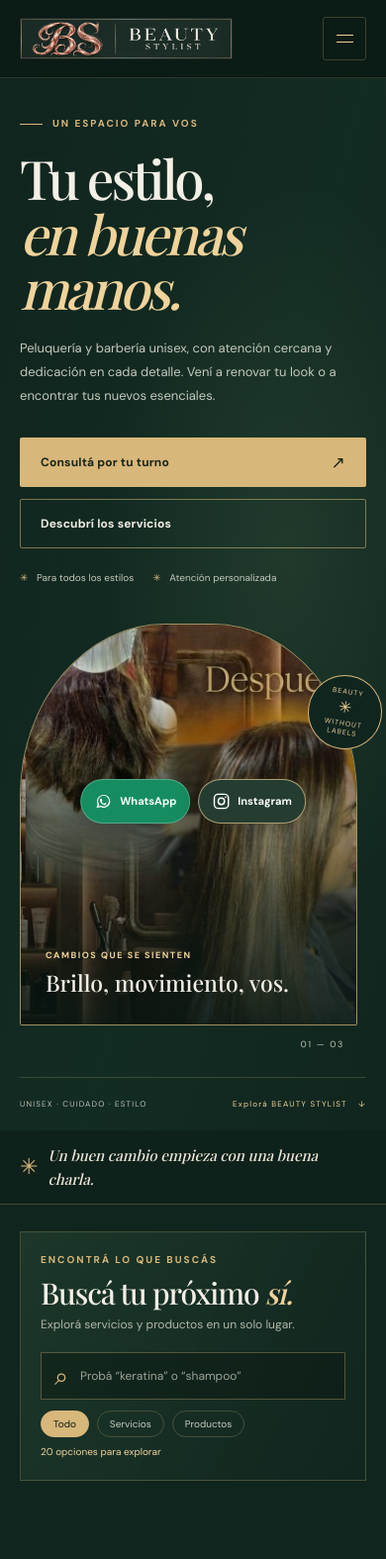
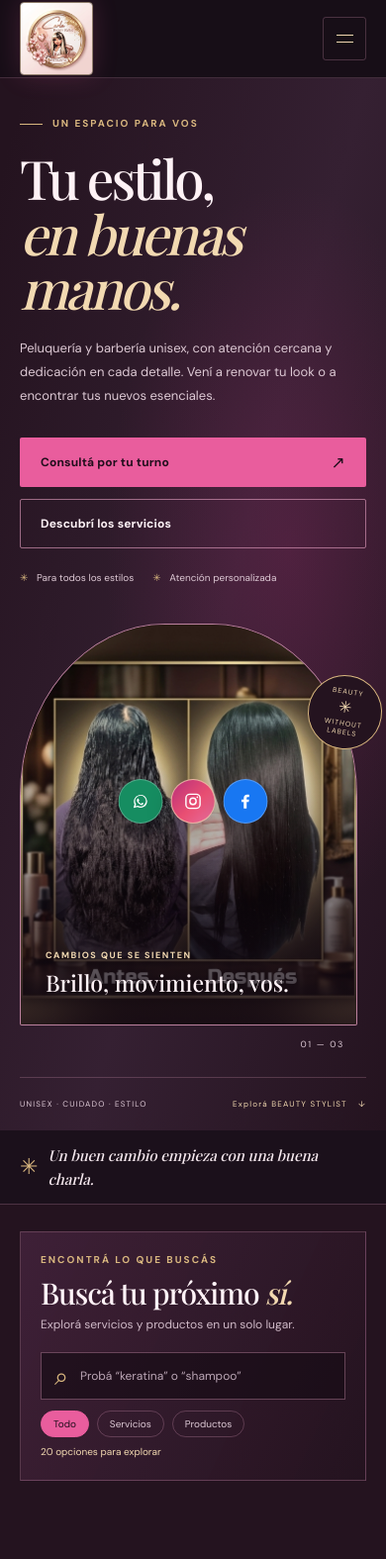
Before and after one commit to koko-teck/carla, a plain HTML site: page index.html in a window 390 px wide. Shown: the top 1575 px of the page at 99% size. Drawn offline with nearby package versions, Linux system fonts and the light colour scheme.

Commit message:
Add files via upload

```diff
--- a/index.html
+++ b/index.html
@@ -7,7 +7,7 @@
       name="description"
       content="BEAUTY STYLIST: peluquería y barbería unisex. Cortes, color, tratamientos y productos para cuidar tu estilo. Consultanos por WhatsApp."
     />
-    <meta name="theme-color" content="#10251e" />
+    <meta name="theme-color" content="#24131f" />
     <meta name="whatsapp-number" content="549223620968" />
     <meta property="og:title" content="BEAUTY STYLIST — Peluquería & Barbería Unisex" />
     <meta property="og:description" content="Peluquería y barbería unisex. Cortes, color, tratamientos y productos para cuidar tu estilo." />
@@ -28,7 +28,7 @@
         <a class="brand" href="#inicio" aria-label="BEAUTY STYLIST, inicio">
           <img
             class="brand-logo"
-            src="assets/beauty-stylist-logo-horizontal.jpeg"
+            src="assets/beauty-stylist-logo-current.jpg"
             alt="BEAUTY STYLIST — Peluquería y barbería unisex"
             fetchpriority="high"
           />
@@ -87,8 +87,8 @@
           <div class="hero-visual">
             <div class="hero-image-frame">
               <img
-                src="assets/transformacion-alisado.jpg"
-                alt="Resultado de alisado y color: cabello con más brillo, largo y movimiento"
+                src="assets/transformacion-keratina-nueva.jpg"
+                alt="Antes y después de un tratamiento de keratina que deja el cabello oscuro más liso y brillante"
               />
               <div class="image-caption">
                 <span>CAMBIOS QUE SE SIENTEN</span>
@@ -266,16 +266,16 @@
           </div>
           <div class="results-grid">
             <figure class="result-card result-card-tall">
-              <img src="assets/transformacion-alisado.jpg" alt="Antes y después de un trabajo de iluminación y alisado" loading="lazy" />
-              <figcaption><span>ALISADO & LUZ</span><span>01 / 03</span></figcaption>
+              <img src="assets/transformacion-keratina-nueva.jpg" alt="Antes y después de un tratamiento de keratina en cabello oscuro" loading="lazy" />
+              <figcaption><span>KERATINA & SUAVIDAD</span><span>01 / 03</span></figcaption>
             </figure>
             <figure class="result-card result-card-offset">
-              <img src="assets/transformacion-cobre.jpg" alt="Antes y después de una transformación de color cobrizo" loading="lazy" />
+              <img src="assets/transformacion-cobriza.png" alt="Antes y después de una transformación de color cobrizo" loading="lazy" />
               <figcaption><span>COLOR COBRIZO</span><span>02 / 03</span></figcaption>
             </figure>
             <figure class="result-card result-card-tall">
-              <img src="assets/transformacion-keratina.jpg" alt="Antes y después de un tratamiento de keratina en cabello oscuro" loading="lazy" />
-              <figcaption><span>KERATINA & SUAVIDAD</span><span>03 / 03</span></figcaption>
+              <img src="assets/transformacion-color-borgona.png" alt="Antes y después de una transformación de color rojo borgoña" loading="lazy" />
+              <figcaption><span>COLOR BORGÓÑA</span><span>03 / 03</span></figcaption>
             </figure>
           </div>
         </div>
@@ -417,7 +417,7 @@
         <a class="brand footer-brand" href="#inicio" aria-label="BEAUTY STYLIST, volver al inicio">
           <img
             class="brand-logo"
-            src="assets/beauty-stylist-logo-horizontal.jpeg"
+            src="assets/beauty-stylist-logo-current.jpg"
             alt="BEAUTY STYLIST — Peluquería y barbería unisex"
             loading="lazy"
           />
@@ -459,6 +459,19 @@
         </svg>
         <span>Instagram</span>
       </a>
+      <a
+        class="floating-social-link floating-facebook"
+        href="https://www.facebook.com/Carla.beauty.stylist"
+        target="_blank"
+        rel="noopener noreferrer"
+        aria-label="Visitar Facebook de BEAUTY STYLIST (abre en una pestaña nueva)"
+        title="Facebook de BEAUTY STYLIST"
+      >
+        <svg viewBox="0 0 24 24" aria-hidden="true" focusable="false">
+          <path d="M13.5 21v-8h2.7l.4-3.1h-3.1V8c0-.9.3-1.5 1.6-1.5h1.7V3.7c-.3 0-1.4-.1-2.6-.1-2.6 0-4.4 1.6-4.4 4.5v1.8H7v3.1h2.8v8h3.7Z" />
+        </svg>
+        <span>Facebook</span>
+      </a>
     </nav>
   </body>
 </html>
--- a/styles.css
+++ b/styles.css
@@ -1,13 +1,17 @@
 :root {
   color-scheme: dark;
-  --forest: #10251e;
-  --forest-deep: #0b1b16;
-  --forest-soft: #19362b;
-  --gold: #d8b77a;
-  --gold-bright: #f0d39a;
-  --cream: #f2eee5;
-  --muted: #b3b7aa;
-  --line: rgba(216, 183, 122, 0.25);
+  --forest: #24131f;
+  --forest-deep: #170e17;
+  --forest-soft: #382033;
+  --gold: #d9b77f;
+  --gold-bright: #f2d9b1;
+  --cream: #fff3f7;
+  --muted: #d0bac8;
+  --rose: #f0a8ca;
+  --pink: #e95d9d;
+  --magenta: #b82e7a;
+  --heart-red: #ed4d61;
+  --line: rgba(240, 168, 202, 0.23);
   --serif: "Playfair Display", Georgia, serif;
   --sans: "DM Sans", Arial, sans-serif;
 }
@@ -92,8 +96,8 @@ img {
 .site-header {
   position: relative;
   z-index: 10;
-  border-bottom: 1px solid rgba(216, 183, 122, 0.17);
-  background: rgba(11, 27, 22, 0.92);
+  border-bottom: 1px solid rgba(240, 168, 202, 0.2);
+  background: rgba(23, 14, 23, 0.94);
 }
 
 .header-inner {
@@ -112,14 +116,17 @@ img {
 
 .brand-logo {
   display: block;
-  width: clamp(240px, 29vw, 360px);
+  width: clamp(84px, 9vw, 108px);
   height: auto;
-  aspect-ratio: 5 / 1;
+  aspect-ratio: 1;
   object-fit: contain;
+  border: 1px solid rgba(242, 217, 177, 0.55);
+  border-radius: 4px;
+  box-shadow: 0 0 26px rgba(233, 93, 157, 0.19);
 }
 
 .footer-brand .brand-logo {
-  width: clamp(200px, 23vw, 280px);
+  width: clamp(78px, 8vw, 96px);
 }
 
 .main-nav {
@@ -129,7 +136,7 @@ img {
 }
 
 .main-nav > a {
-  color: #e3e2d8;
+  color: #f6e7ef;
   font-size: 11px;
   font-weight: 600;
   letter-spacing: 0.12em;
@@ -184,8 +191,8 @@ img {
   overflow: hidden;
   padding-top: 72px;
   background:
-    radial-gradient(ellipse at 75% 45%, rgba(63, 88, 64, 0.32), transparent 45%),
-    linear-gradient(105deg, #10251e 4%, #132c23 55%, #10251e 100%);
+    radial-gradient(ellipse at 75% 45%, rgba(184, 46, 122, 0.22), transparent 45%),
+    linear-gradient(105deg, #24131f 4%, #352032 55%, #24131f 100%);
 }
 
 .hero::before {
@@ -195,10 +202,10 @@ img {
   bottom: -56%;
   width: 70%;
   aspect-ratio: 1;
-  border: 1px solid rgba(216, 183, 122, 0.12);
+  border: 1px solid rgba(240, 168, 202, 0.13);
   border-radius: 50%;
   content: "";
-  box-shadow: 0 0 0 60px rgba(216, 183, 122, 0.015), 0 0 0 120px rgba(216, 183, 122, 0.015);
+  box-shadow: 0 0 0 60px rgba(233, 93, 157, 0.025), 0 0 0 120px rgba(233, 93, 157, 0.02);
 }
 
 .hero-layout {
@@ -248,7 +255,7 @@ h2,
 h1 {
   max-width: 610px;
   margin-bottom: 21px;
-  color: #f4f0e6;
+  color: #fff2f6;
   font-size: clamp(52px, 6.6vw, 83px);
   font-weight: 500;
   letter-spacing: -0.055em;
@@ -264,7 +271,7 @@ h2 em {
 .hero-intro {
   max-width: 485px;
   margin-bottom: 30px;
-  color: #c5c9bd;
+  color: #ddc9d4;
   font-size: 15px;
   line-height: 1.85;
 }
@@ -295,22 +302,22 @@ h2 em {
 }
 
 .button-gold {
-  background: var(--gold);
-  color: #18251c;
+  background: var(--pink);
+  color: #210e1c;
 }
 
 .button-gold:hover {
-  background: var(--gold-bright);
+  background: var(--rose);
 }
 
 .button-outline {
-  border-color: rgba(216, 183, 122, 0.55);
+  border-color: rgba(240, 168, 202, 0.58);
   color: var(--cream);
 }
 
 .button-outline:hover {
   border-color: var(--gold-bright);
-  background: rgba(216, 183, 122, 0.08);
+  background: rgba(233, 93, 157, 0.1);
 }
 
 .button-arrow {
@@ -323,7 +330,7 @@ h2 em {
   flex-wrap: wrap;
   gap: 25px;
   margin-top: 36px;
-  color: #c2c7ba;
+  color: #ddc8d4;
   font-size: 11px;
 }
 
@@ -342,15 +349,15 @@ h2 em {
   position: relative;
   height: 398px;
   overflow: hidden;
-  border: 1px solid rgba(216, 183, 122, 0.7);
+  border: 1px solid rgba(240, 168, 202, 0.72);
   border-radius: 48% 48% 2px 2px;
-  background: #263a2d;
+  background: #392032;
 }
 
 .hero-image-frame::after {
   position: absolute;
   inset: 30% 0 0;
-  background: linear-gradient(transparent, rgba(10, 24, 19, 0.88));
+  background: linear-gradient(transparent, rgba(22, 11, 20, 0.88));
   content: "";
 }
 
@@ -414,7 +421,7 @@ h2 em {
   position: absolute;
   right: 22px;
   bottom: 1px;
-  color: #c1c6b9;
+  color: #ddc9d5;
   font-size: 9px;
   letter-spacing: 0.18em;
 }
@@ -424,8 +431,8 @@ h2 em {
   min-height: 54px;
   align-items: center;
   justify-content: space-between;
-  border-top: 1px solid rgba(216, 183, 122, 0.22);
-  color: #bdc1b5;
+  border-top: 1px solid rgba(240, 168, 202, 0.22);
+  color: #ddc9d5;
   font-size: 9px;
   letter-spacing: 0.15em;
 }
@@ -440,7 +447,7 @@ h2 em {
 
 .intro-strip {
   border-bottom: 1px solid var(--line);
-  background: #0e211a;
+  background: #1b101b;
 }
 
 .intro-strip-inner {
@@ -453,7 +460,7 @@ h2 em {
 
 .intro-strip p {
   margin: 0;
-  color: #eee8d9;
+  color: #f7eaf0;
   font-family: var(--serif);
   font-size: 19px;
   font-style: italic;
@@ -466,7 +473,7 @@ h2 em {
 
 .strip-label {
   margin-left: 18px;
-  color: #949f90;
+  color: #bfa9b7;
   font-size: 8px;
   letter-spacing: 0.18em;
 }
@@ -485,8 +492,8 @@ h2 em {
   align-items: center;
   gap: 45px;
   padding: 27px 32px;
-  border: 1px solid rgba(216, 183, 122, 0.25);
-  background: linear-gradient(115deg, rgba(31, 58, 44, 0.85), rgba(16, 37, 30, 0.9));
+  border: 1px solid rgba(240, 168, 202, 0.25);
+  background: linear-gradient(115deg, rgba(66, 34, 58, 0.88), rgba(36, 19, 31, 0.94));
 }
 
 .search-copy .eyebrow {
@@ -510,8 +517,8 @@ h2 em {
   align-items: center;
   gap: 10px;
   padding: 0 13px;
-  border: 1px solid rgba(216, 183, 122, 0.35);
-  background: rgba(9, 23, 17, 0.45);
+  border: 1px solid rgba(240, 168, 202, 0.35);
+  background: rgba(23, 12, 22, 0.7);
 }
 
 .search-icon {
@@ -531,7 +538,7 @@ h2 em {
 }
 
 .search-field input::placeholder {
-  color: #9da497;
+  color: #bca7b6;
   opacity: 1;
 }
 
@@ -555,10 +562,10 @@ h2 em {
 
 .filter-button {
   padding: 6px 12px;
-  border: 1px solid rgba(216, 183, 122, 0.25);
+  border: 1px solid rgba(240, 168, 202, 0.25);
   border-radius: 20px;
   background: transparent;
-  color: #c7cabe;
+  color: #ddc9d5;
   cursor: pointer;
   font-size: 10px;
   transition: background-color 160ms ease, color 160ms ease;
@@ -566,9 +573,9 @@ h2 em {
 
 .filter-button:hover,
 .filter-button.is-active {
-  border-color: var(--gold);
-  background: var(--gold);
-  color: var(--forest-deep);
+  border-color: var(--pink);
+  background: var(--pink);
+  color: #210e1c;
 }
 
 .search-status {
@@ -621,14 +628,14 @@ h2 {
   border-right: 1px solid var(--line);
   border-bottom: 1px solid var(--line);
   background:
-    radial-gradient(circle at 95% 5%, rgba(216, 183, 122, 0.07), transparent 30%),
+    radial-gradient(circle at 95% 5%, rgba(233, 93, 157, 0.09), transparent 30%),
     rgba(255, 255, 255, 0.012);
   transition: background-color 180ms ease, transform 180ms ease;
 }
 
 .service-card:hover {
   z-index: 1;
-  background-color: rgba(216, 183, 122, 0.06);
+  background-color: rgba(233, 93, 157, 0.08);
   transform: translateY(-3px);
 }
 
@@ -636,7 +643,7 @@ h2 {
   position: absolute;
   top: 14px;
   right: 16px;
-  color: #738173;
+  color: #a88c9e;
   font-size: 9px;
   letter-spacing: 0.12em;
 }
@@ -647,7 +654,7 @@ h2 {
   height: 31px;
   place-items: center;
   margin-bottom: 15px;
-  border: 1px solid rgba(216, 183, 122, 0.45);
+  border: 1px solid rgba(240, 168, 202, 0.45);
   border-radius: 50%;
   color: var(--gold);
   font-size: 14px;
@@ -664,7 +671,7 @@ h2 {
 .service-card p {
   min-height: 45px;
   margin-bottom: 17px;
-  color: #bbc1b5;
+  color: #d7c3d0;
   font-size: 11px;
   line-height: 1.65;
 }
@@ -690,7 +697,7 @@ h2 {
 
 .results-section {
   padding-top: 72px;
-  background: #0e211a;
+  background: #1b101b;
 }
 
 .results-grid {
@@ -702,8 +709,8 @@ h2 {
 
 .result-card {
   overflow: hidden;
-  border: 1px solid rgba(216, 183, 122, 0.3);
-  background: #172c22;
+  border: 1px solid rgba(240, 168, 202, 0.3);
+  background: #30202e;
 }
 
 .result-card-tall {
@@ -739,7 +746,7 @@ h2 {
 }
 
 .result-card figcaption span:last-child {
-  color: #9ba393;
+  color: #beaaba;
 }
 
 .products-section {
@@ -759,12 +766,12 @@ h2 {
 .product-card {
   overflow: hidden;
   border: 1px solid var(--line);
-  background: rgba(8, 22, 16, 0.4);
+  background: rgba(23, 12, 22, 0.56);
   transition: border-color 180ms ease, transform 180ms ease;
 }
 
 .product-card:hover {
-  border-color: rgba(240, 211, 154, 0.75);
+  border-color: rgba(242, 217, 177, 0.78);
   transform: translateY(-4px);
 }
 
@@ -834,7 +841,7 @@ h2 {
 
 .product-note {
   margin: 19px 0 0;
-  color: #abb3a6;
+  color: #cbb8c6;
   font-size: 10px;
   text-align: center;
 }
@@ -842,10 +849,10 @@ h2 {
 .closing-cta {
   position: relative;
   overflow: hidden;
-  border-block: 1px solid rgba(216, 183, 122, 0.38);
+  border-block: 1px solid rgba(240, 168, 202, 0.35);
   background:
-    radial-gradient(ellipse at 80% 40%, rgba(83, 94, 60, 0.32), transparent 35%),
-    #193429;
+    radial-gradient(ellipse at 80% 40%, rgba(184, 46, 122, 0.24), transparent 35%),
+    #382033;
 }
 
 .closing-inner {
@@ -869,7 +876,7 @@ h2 {
 .closing-inner p:last-child {
   max-width: 510px;
   margin-bottom: 0;
-  color: #c2c8bc;
+  color: #e0ccd7;
   font-size: 12px;
 }
 
@@ -882,7 +889,7 @@ h2 {
   position: absolute;
   top: 17px;
   right: 21%;
-  color: rgba(216, 183, 122, 0.35);
+  color: rgba(240, 168, 202, 0.42);
   font-size: 65px;
 }
 
@@ -897,12 +904,12 @@ h2 {
   grid-template-columns: 1fr 1fr auto;
   align-items: center;
   gap: 26px;
-  border-bottom: 1px solid rgba(216, 183, 122, 0.2);
+  border-bottom: 1px solid rgba(240, 168, 202, 0.2);
 }
 
 .footer-motto {
   margin: 0;
-  color: #aeb6a8;
+  color: #cbb8c6;
   font-family: var(--serif);
   font-size: 14px;
   font-style: italic;
@@ -961,8 +968,8 @@ h2 {
 }
 
 .floating-instagram {
-  border-color: rgba(240, 211, 154, 0.65);
-  background: #253d31;
+  border-color: rgba(242, 217, 177, 0.7);
+  background: linear-gradient(135deg, #b82e7a, #e94f72 55%, #e56e9f);
 }
 
 .floating-instagram svg {
@@ -976,8 +983,16 @@ h2 {
   stroke: none;
 }
 
+.floating-facebook {
+  background: #1877f2;
+}
+
+.floating-facebook svg {
+  fill: currentColor;
+}
+
 .back-top {
-  color: #b4bbae;
+  color: #cbb8c6;
   font-size: 8px;
   letter-spacing: 0.11em;
 }
@@ -993,7 +1008,7 @@ h2 {
   align-items: center;
   justify-content: space-between;
   gap: 20px;
-  color: #8c968a;
+  color: #a991a1;
   font-size: 8px;
   letter-spacing: 0.09em;
 }
@@ -1017,7 +1032,7 @@ h2 {
   }
 
   .brand-logo {
-    width: clamp(200px, 35vw, 270px);
+    width: clamp(78px, 10vw, 94px);
   }
 
   .main-nav {
@@ -1084,11 +1099,11 @@ h2 {
   }
 
   .brand-logo {
-    width: clamp(170px, 55vw, 220px);
+    width: clamp(72px, 19vw, 86px);
   }
 
   .footer-brand .brand-logo {
-    width: clamp(160px, 50vw, 200px);
+    width: clamp(68px, 18vw, 82px);
   }
 
   .menu-toggle {
@@ -1106,7 +1121,7 @@ h2 {
     gap: 0;
     padding: 8px 20px 19px;
     border-bottom: 1px solid var(--line);
-    background: #0b1b16;
+    background: #170e17;
   }
 
   .main-nav.is-open {
@@ -1115,7 +1130,7 @@ h2 {
 
   .main-nav > a {
     padding: 13px 2px;
-    border-bottom: 1px solid rgba(216, 183, 122, 0.13);
+    border-bottom: 1px solid rgba(240, 168, 202, 0.14);
     font-size: 10px;
   }
 
@@ -1386,6 +1401,22 @@ h2 {
     height: 19px;
   }
 
+  .floating-social-link span {
+    position: absolute;
+    width: 1px;
+    height: 1px;
+    overflow: hidden;
+    clip: rect(0, 0, 0, 0);
+    white-space: nowrap;
+    clip-path: inset(50%);
+  }
+
+  .floating-social-link {
+    width: 45px;
+    justify-content: center;
+    padding-inline: 0;
+  }
+
   .footer-bottom {
     align-items: flex-start;
     flex-direction: column;
```
Also changed, not shown: assets/beauty-stylist-logo-current.jpg (added), assets/transformacion-keratina-nueva.jpg (added), 2 other files.
